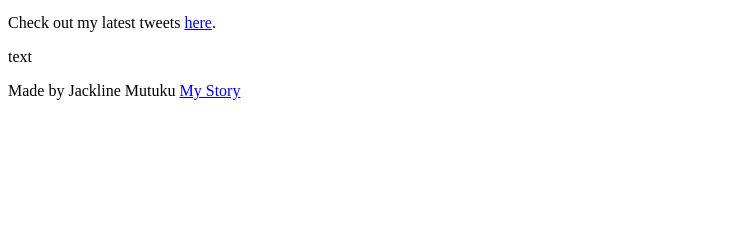
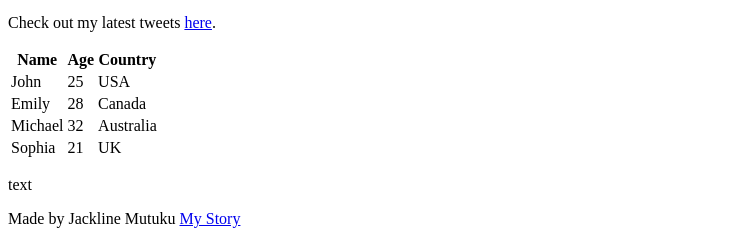
Before and after one commit to jackiemutuku/My_First_Portfolio, a plain HTML site: page html_basic/index.html in a window 1280 px wide. Shown: the part 770-1014 px from the top of the page, without its empty margins (0-746 px from the left). Before the commit the page ends 886 px from the top, so only its background shows below. Drawn offline with Linux system fonts and the light colour scheme.

Commit message:
edited the index file

```diff
--- a/html_basic/index.html
+++ b/html_basic/index.html
@@ -29,6 +29,33 @@
         <img src="https://i.ibb.co/gTDZZT8/ALX-Logo-07.png" alt="ALX Logo">
     </a>
     <p>Check out my latest tweets <a href="tweets.html">here</a>.</p>
+    <table>
+        <tr>
+            <th>Name</th>
+            <th>Age</th>
+            <th>Country</th>
+        </tr>
+        <tr>
+            <td>John</td>
+            <td>25</td>
+            <td>USA</td>
+        </tr>
+        <tr>
+            <td>Emily</td>
+            <td>28</td>
+            <td>Canada</td>
+        </tr>
+        <tr>
+            <td>Michael</td>
+            <td>32</td>
+            <td>Australia</td>
+        </tr>
+        <tr>
+            <td>Sophia</td>
+            <td>21</td>
+            <td>UK</td>
+        </tr>
+    </table>
     </article>
     <aside>
         <p>text</p>
```
